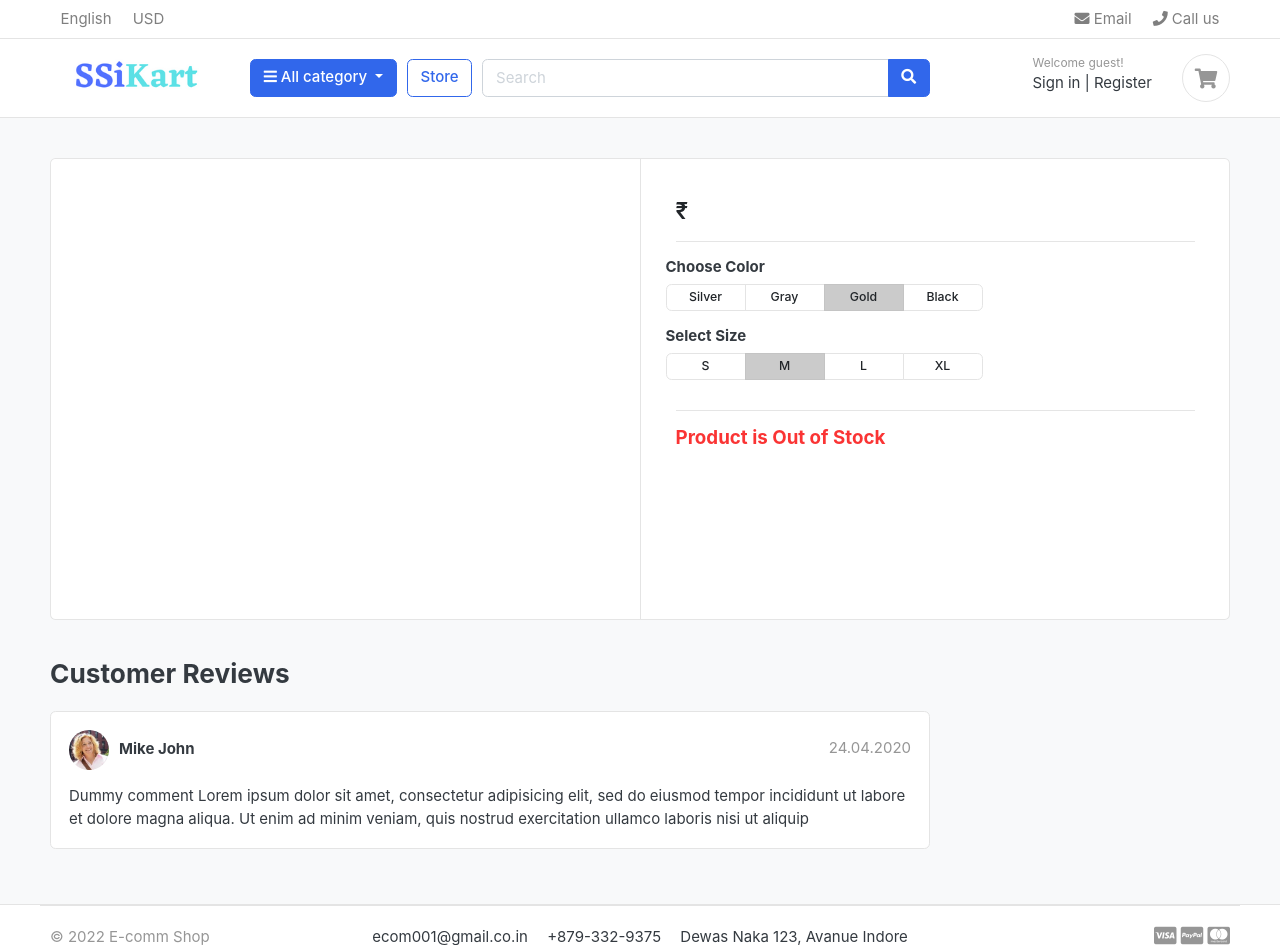
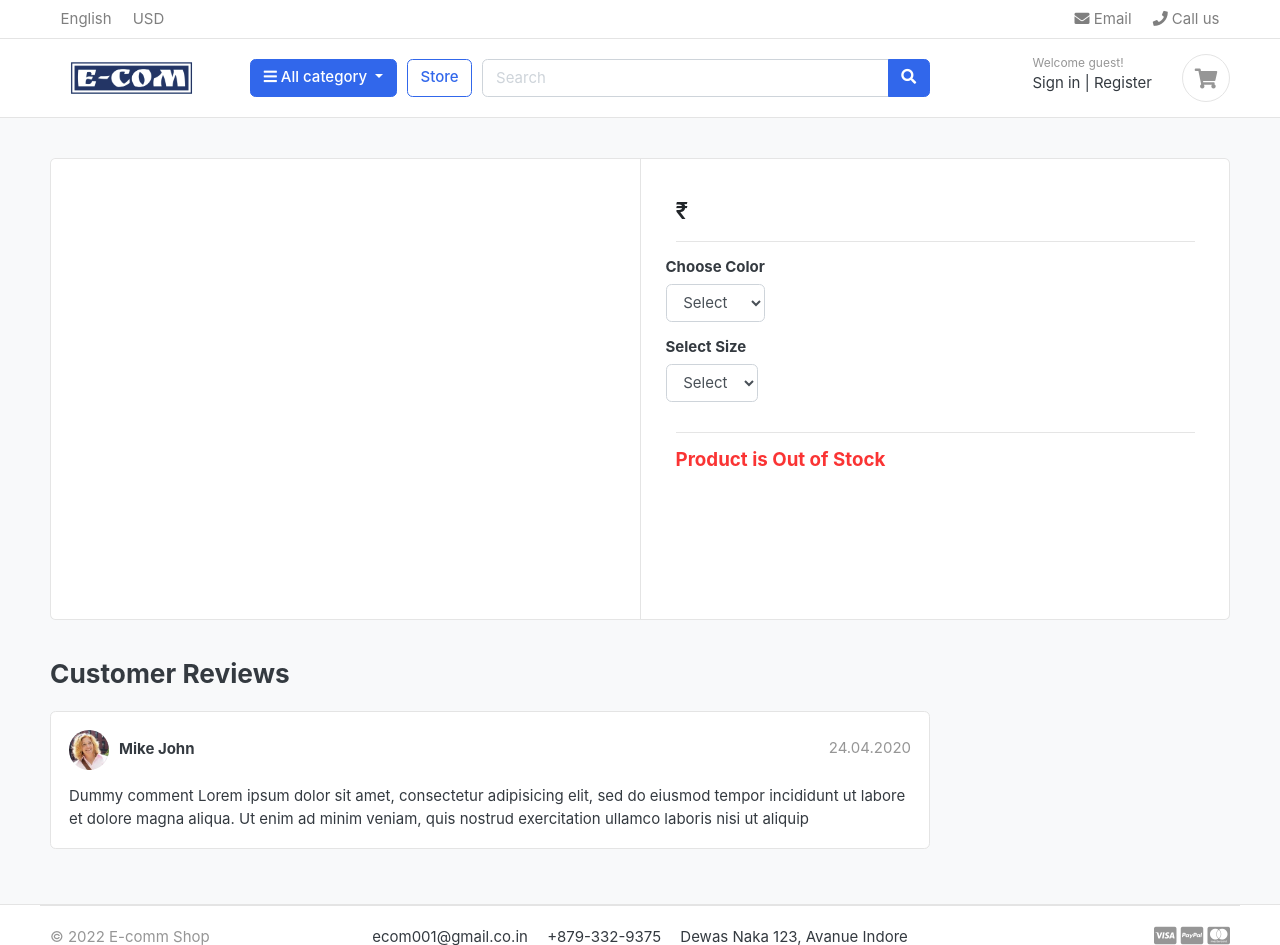
Before and after one commit to vishutrickcoder/E-Kart01, a Django app: template ecomerce/home/templates/product_detail.html in a window 1280 px wide. Shown: the top 945 px of the page. Run offline with Django 4.2, Linux system fonts and the light colour scheme; the template is opened without the code that fills it, so the values that code supplies are empty; some libraries are stand-ins or nearby versions; some web fonts are replaced.

Commit message:
Updations

```diff
--- a/ecomerce/home/templates/base.html
+++ b/ecomerce/home/templates/base.html
@@ -9,7 +9,7 @@
 
 <title>E-Commerce</title>
 
-<link href="{% static 'images/favicon.ico' %}" rel="shortcut icon" type="image/x-icon">
+<link href="{% static 'images/favicon3.ico' %}" rel="shortcut icon" type="image/x-icon">
 
 <!-- jQuery -->
 <script src="{% static 'js/jquery-2.0.0.min.js'%}" type="text/javascript"></script>
--- a/ecomerce/home/templates/includes/navbar.html
+++ b/ecomerce/home/templates/includes/navbar.html
@@ -28,7 +28,7 @@
   <div class="row align-items-center">
       <div class="col-lg-2 col-md-3 col-6">
           <a href="{%url 'Wel-come' %}" class="brand-wrap">
-              <img class="logo" src="{% static './images/logo.png' %}">
+              <img class="logo" src="{% static './images/logo__1.png' %}">
           </a> <!-- brand-wrap.// -->
       </div>
       <div class="col-lg col-sm col-md col-6 flex-grow-0">
--- a/ecomerce/home/templates/product_detail.html
+++ b/ecomerce/home/templates/product_detail.html
@@ -17,6 +17,8 @@
 </article> <!-- gallery-wrap .end// -->
 		</aside>
 		<main class="col-md-6 border-left">
+<form action="{% url 'add_cart' single_product.id %}" method="POST">
+	{% csrf_token %}
 <article class="content-body">
 
 <h2 class="title">{{single_product.product_name}}</h2>
@@ -32,39 +34,23 @@
 	<div class="row">
 		<div class="item-option-select">
 			<h6>Choose Color</h6>
-			<div class="btn-group btn-group-sm btn-group-toggle" data-toggle="buttons">
-			  <label class="btn btn-light">
-			    <input type="radio" name="radio_color"> Silver
-			  </label>
-			  <label class="btn btn-light">
-			    <input type="radio" name="radio_color" > Gray
-			  </label>
-			  <label class="btn btn-light active">
-			    <input type="radio" name="radio_color checked"> Gold
-			  </label>
-			  <label class="btn btn-light">
-			    <input type="radio" name="radio_color"> Black
-			  </label>
-			</div>
+			<select name="color" class="form-control" requried>
+				<option value="" disabled selected>Select</option>
+				{% for i in single_product.product_variations.colors%}
+				<option value="{{i.variation_value | lower }}">{{i.variation_value | capfirst}}</option>
+				{% endfor%}
+			</select>
 		</div>
 	</div> <!-- row.// -->
 	<div class="row">
 		<div class="item-option-select">
 			<h6>Select Size</h6>
-			<div class="btn-group btn-group-sm btn-group-toggle" data-toggle="buttons">
-			  <label class="btn btn-light">
-			    <input type="radio" name="radio_color"> S
-			  </label>
-			  <label class="btn btn-light active">
-			    <input type="radio" name="radio_color" checked> M
-			  </label>
-			  <label class="btn btn-light">
-			    <input type="radio" name="radio_color"> L
-			  </label>
-			  <label class="btn btn-light">
-			    <input type="radio" name="radio_color"> XL
-			  </label>
-			</div>
+			<select name="size" class="form-control" requried>
+				<option value="" disabled selected>Select</option>
+				{% for i in single_product.product_variations.sizes%}
+				<option value="{{i.variation_value | lower }}">{{i.variation_value | capfirst}}</option>
+				{% endfor%}
+			</select>
 		</div>
 	</div> <!-- row.// -->
 	<hr>
@@ -74,13 +60,16 @@
 
 			<a href="{% url 'ecom-cart' %}" class="btn  btn-outline-primary"> <span class="text">Go to Cart</span> <i class="fas fa-eye"></i>  </a>
 		{% else %}
-			<a href="{% url 'add_cart' single_product.id %}" class="btn  btn-primary"> <span class="text">Add to cart</span> <i class="fas fa-shopping-cart"></i>  </a>
+			<button type="submit" class="btn btn-primary"><span class="text">Add To Cart</span><i class="fas fa-shopping-cart"></i></button>
 		{% endif %}
 	{% else %}
 		<h5 class="text-danger">Product is Out of Stock </h5>
 	{% endif %}
+
+
 </article> <!-- product-info-aside .// -->
-		</main> <!-- col.// -->
+</form>
+</main> <!-- col.// -->
 	</div> <!-- row.// -->
 </div> <!-- card.// -->
 <!-- ============================ COMPONENT 1 END .// ================================= -->
--- a/ecomerce/home/templates/store.html
+++ b/ecomerce/home/templates/store.html
@@ -145,6 +145,8 @@
                         </div> <!-- price-wrap.// -->
                     </div>
                     <a href="{{ product.get_url }}" class="btn btn-block btn-primary">View Details</a>
+                    {% comment %} <a href="{% url 'add_cart' %}" class="btn btn-block btn-primary">Add to Cart</a> {% endcomment %}
+
                 </figcaption>
             </figure>
         </div> <!-- col.// -->
```
Also changed, not shown: ecomerce/carts/views.py (+11 -1 lines), ecomerce/store/admin.py (+9 -1 lines), ecomerce/store/models.py (+29 -0 lines), ecomerce/home/static/images/favicon2.ico (added), ecomerce/home/static/images/favicon3.ico (added), ecomerce/home/static/images/logo__1.png (added), ecomerce/store/migrations/0002_variation.py (added), ecomerce/store/views.py (line endings or trailing spaces).
